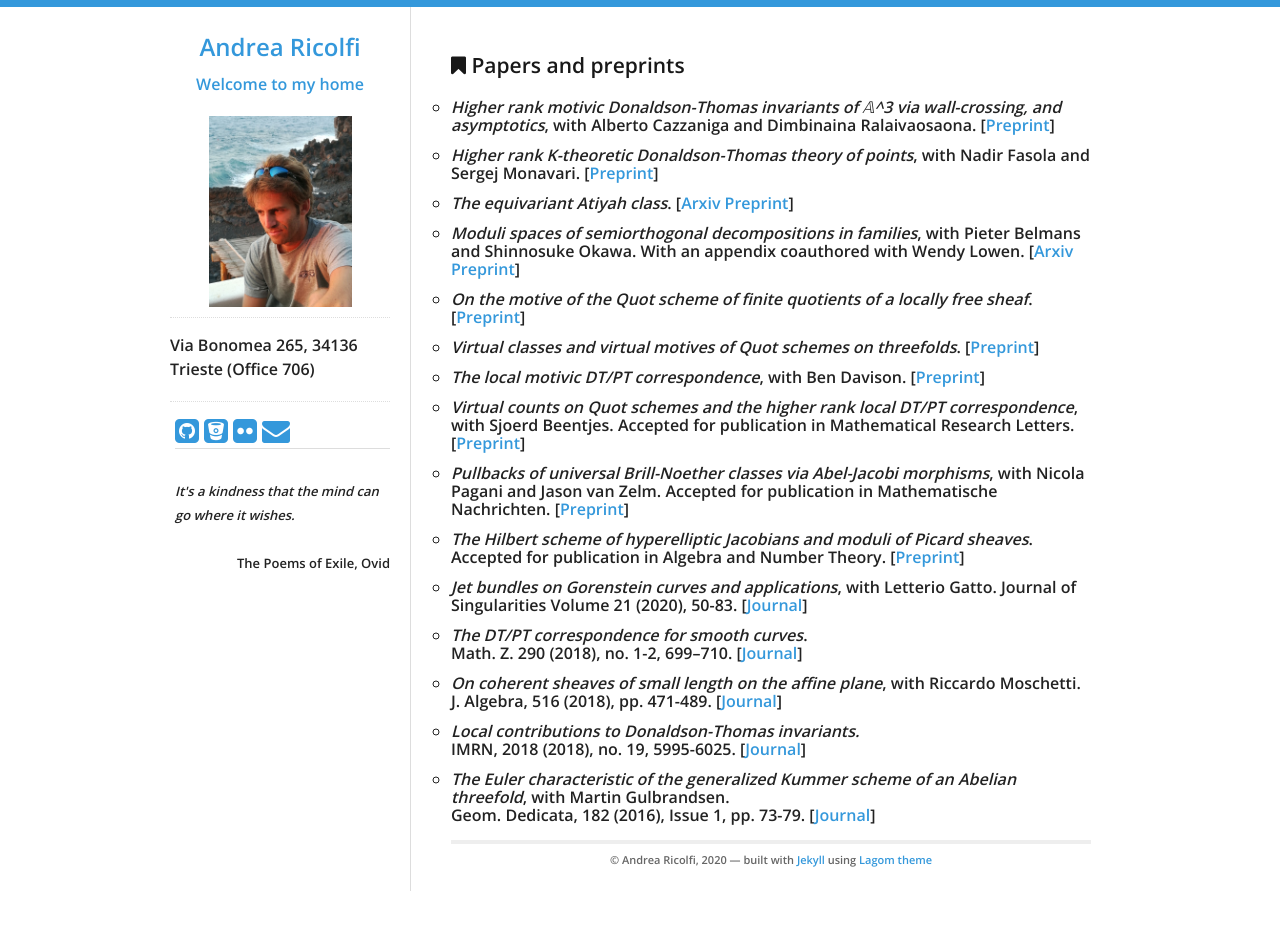
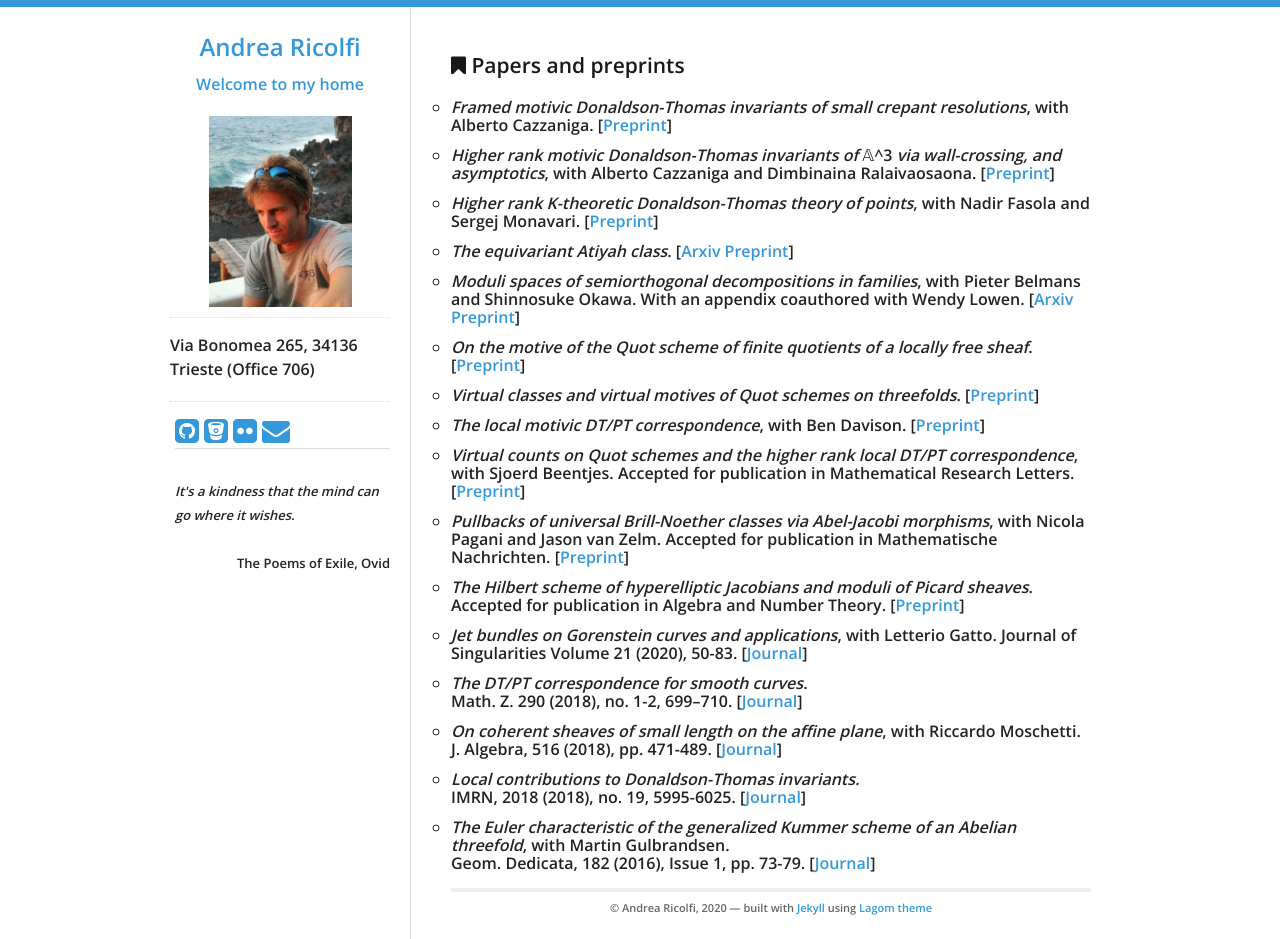
Before and after one commit to atricolfi/atricolfi.github.io, a Jekyll site: the page built from Papers.html, in a window 1280 px wide. Built offline with Jekyll 4.4.1, drawn with Linux system fonts in a browser that asks for light colours; before the commit the page ends 907 px from its top, so only the background shows below that.

Commit message:
Update Papers.html

```diff
--- a/Papers.html
+++ b/Papers.html
@@ -8,7 +8,8 @@ title: Blog Posts
 <p>
 
   <ul style="list-style-type:circle">
-<li><em>Higher rank motivic Donaldson-Thomas invariants of 𝔸^3 via wall-crossing, and asymptotics</em>, with Alberto Cazzaniga and Dimbinaina Ralaivaosaona. [<a href="https://arxiv.org/abs/2004.07020">Preprint</a>]</li>
+<li><em>Framed motivic Donaldson-Thomas invariants of small crepant resolutions</em>, with Alberto Cazzaniga. [<a href="https://arxiv.org/abs/2004.07837">Preprint</a>]</li>
+<li><em>Higher rank motivic Donaldson-Thomas invariants of </em>𝔸^3<em> via wall-crossing, and asymptotics</em>, with Alberto Cazzaniga and Dimbinaina Ralaivaosaona. [<a href="https://arxiv.org/abs/2004.07020">Preprint</a>]</li>
 <li><em>Higher rank K-theoretic Donaldson-Thomas theory of points</em>, with Nadir Fasola and Sergej Monavari. [<a href="https://arxiv.org/abs/2003.13565">Preprint</a>]</li>
 <li><em>The equivariant Atiyah class</em>. [<a href="https://arxiv.org/abs/2003.05440">Arxiv</a> <a href="Equivariant_AC.pdf">Preprint</a>]</li>
 <li><em>Moduli spaces of semiorthogonal decompositions in families</em>, with Pieter Belmans and Shinnosuke Okawa.
```
